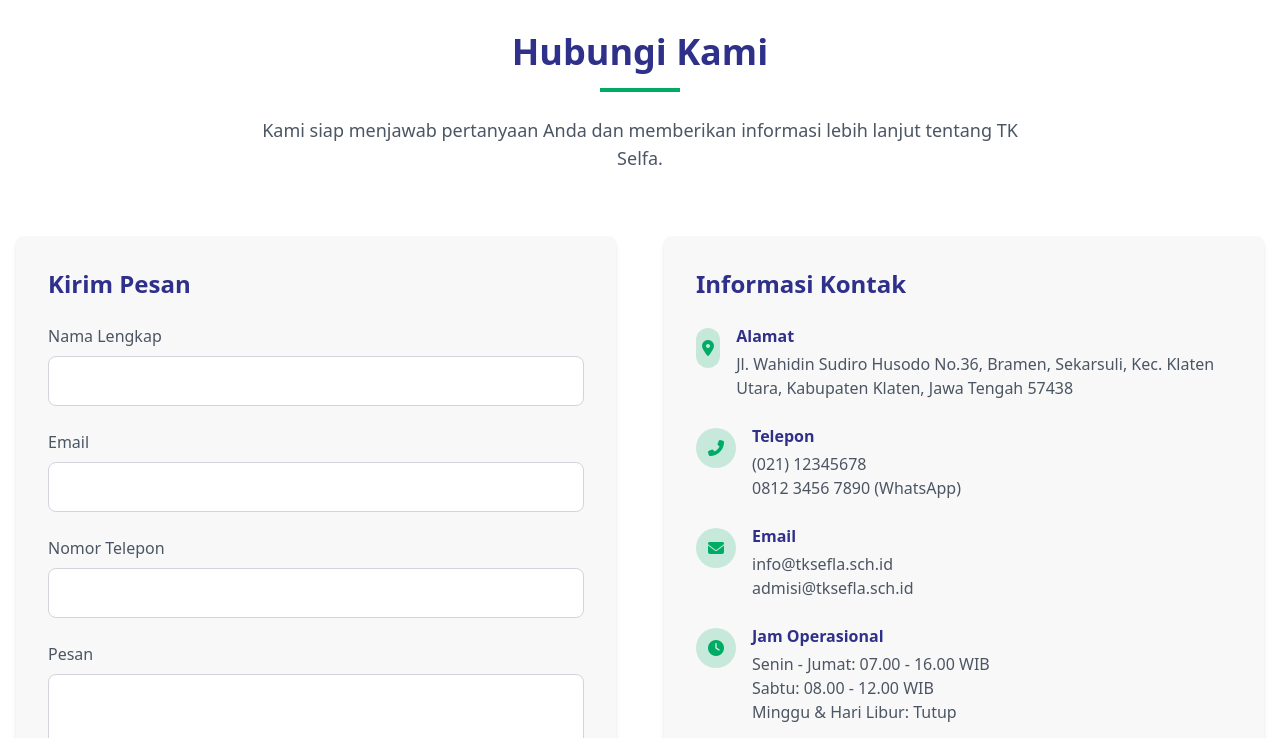
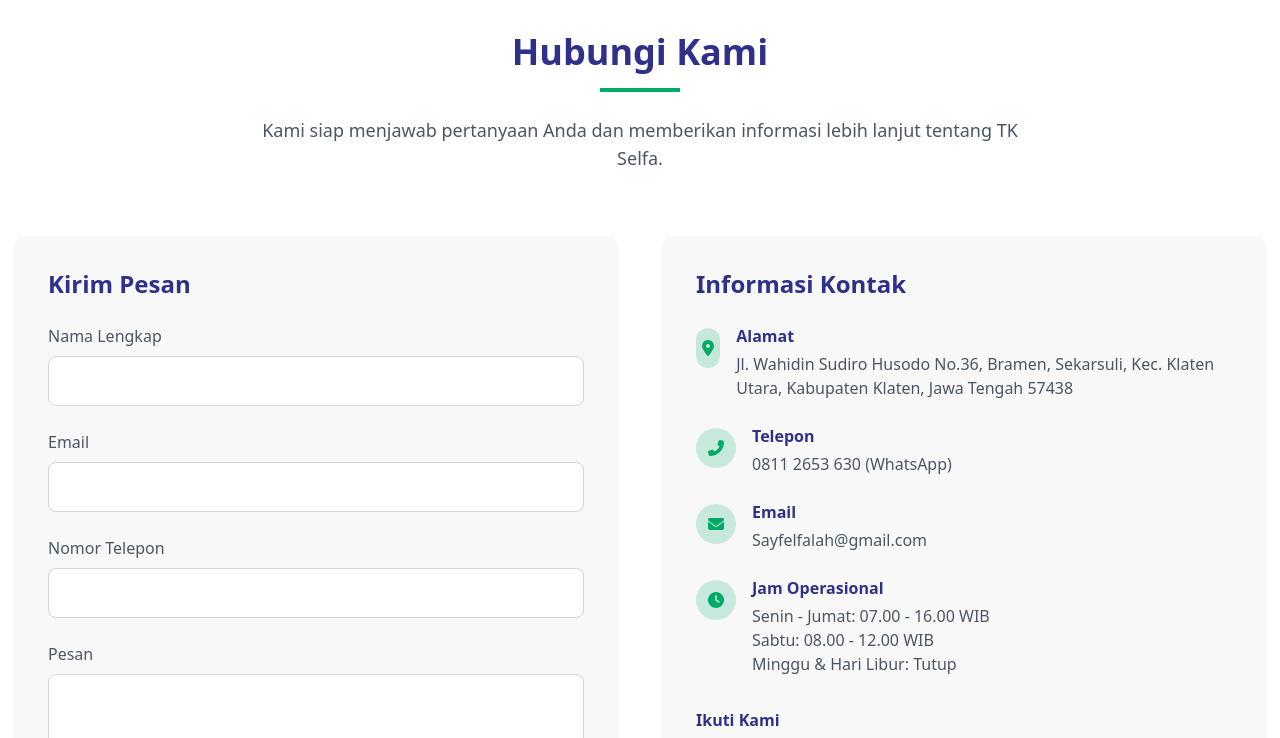
Before and after one commit to reyhanhmdani/kbtkselfa, a website: page index.html in a window 1280 px wide. Shown: the part 6144-6882 px from the top of the page. Drawn offline with Linux system fonts and the light colour scheme.

Commit message:
fix data

```diff
--- a/index.html
+++ b/index.html
@@ -546,8 +546,8 @@
         <div class="grid grid-cols-2 md:grid-cols-4 gap-8 text-center">
           <!-- Stat 1 -->
           <div class="stat-card p-6 transition duration-300">
-            <div class="text-4xl md:text-5xl font-bold mb-2">15+</div>
-            <div class="text-lg">Tahun Pengalaman</div>
+            <div class="text-4xl md:text-5xl font-bold mb-2">2016</div>
+            <div class="text-lg">Tahun Berdiri</div>
           </div>
 
           <!-- Stat 2 -->
@@ -756,8 +756,7 @@
                   </div>
                   <div>
                     <h4 class="font-bold text-secondary mb-1">Telepon</h4>
-                    <p class="text-text">(021) 12345678</p>
-                    <p class="text-text">0812 3456 7890 (WhatsApp)</p>
+                    <p class="text-text">0811 2653 630 (WhatsApp)</p>
                   </div>
                 </div>
 
@@ -767,8 +766,7 @@
                   </div>
                   <div>
                     <h4 class="font-bold text-secondary mb-1">Email</h4>
-                    <p class="text-text">info@tksefla.sch.id</p>
-                    <p class="text-text">admisi@tksefla.sch.id</p>
+                    <p class="text-text">Sayfelfalah@gmail.com</p>
                   </div>
                 </div>
 
```
